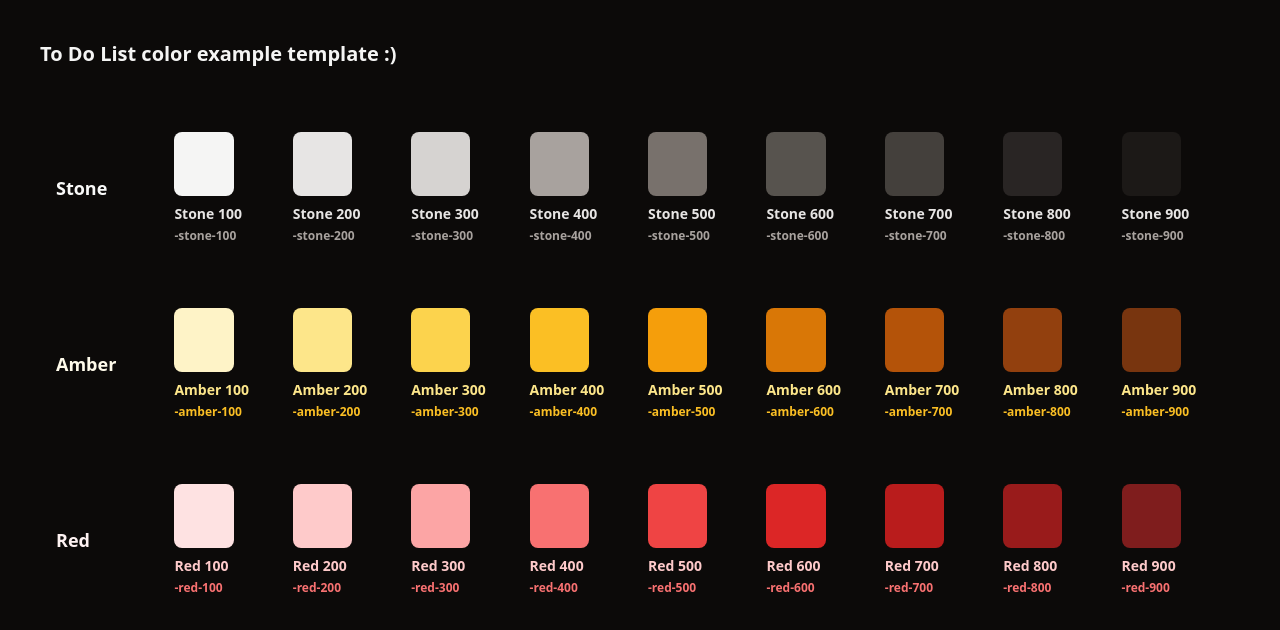
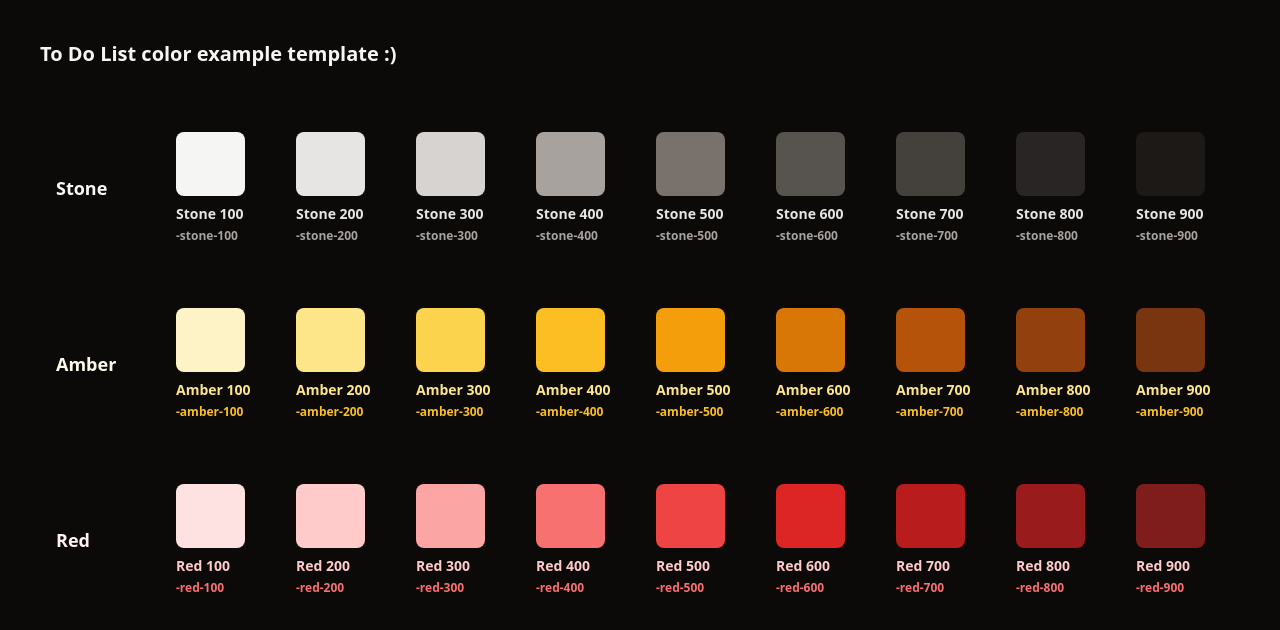
Before and after one commit to Emanuel-Hosu/ToDoList, a website: page src/color_template.html in a window 1280 px wide. Drawn offline with nearby package versions, Linux system fonts and the light colour scheme.

Commit message:
Added responive to colors template v.1.1
Finished colors template

```diff
--- a/src/color_template.html
+++ b/src/color_template.html
@@ -15,12 +15,12 @@
         <!--End of Title-->
 
         <!--Start of color template Stone-->
-        <div class="md:justify-center md:items-center grid md:grid-cols-10 mt-16 ml-4 font-bold text-lg">
+        <div class="md:items-center gap-4 grid grid-cols-4 md:grid-cols-10 mt-16 md:ml-4 font-bold text-lg ustify-center">
             <p class="text-stone-50">Stone</p>
             <!-- Example nr.1 -->
             <section>
                 <div>
-                    <div class="bg-stone-100 rounded-lg md:w-3/6 md:h-16">
+                    <div class="bg-stone-100 rounded-lg w-6/6 md:w-4/6 h-16 md:h-16">
                     </div>
                     <div alt="Text color">
                         <p class="pt-2 pb-1 font-bold text-sm text-stone-200">Stone 100</p>
@@ -33,7 +33,7 @@
             <!-- Example nr.2 -->
             <section>
                 <div>
-                    <div class="bg-stone-200 rounded-lg md:w-3/6 md:h-16">
+                    <div class="bg-stone-200 rounded-lg w-6/6 md:w-4/6 h-16 md:h-16">
                     </div>
                     <div alt="Text color">
                         <p class="pt-2 pb-1 font-bold text-sm text-stone-200">Stone 200</p>
@@ -46,7 +46,7 @@
             <!-- Example nr.3 -->
             <section>
                 <div>
-                    <div class="bg-stone-300 rounded-lg md:w-3/6 md:h-16">
+                    <div class="bg-stone-300 rounded-lg w-6/6 md:w-4/6 h-16 md:h-16">
                     </div>
                     <div alt="Text color">
                         <p class="pt-2 pb-1 font-bold text-sm text-stone-200">Stone 300</p>
@@ -59,7 +59,7 @@
             <!-- Example nr.4 -->
             <section>
                 <div>
-                    <div class="bg-stone-400 rounded-lg md:w-3/6 md:h-16">
+                    <div class="bg-stone-400 rounded-lg w-6/6 md:w-4/6 h-16 md:h-16">
                     </div>
                     <div alt="Text color">
                         <p class="pt-2 pb-1 font-bold text-sm text-stone-200">Stone 400</p>
@@ -72,7 +72,7 @@
             <!-- Example nr.5 -->
             <section>
                 <div>
-                    <div class="bg-stone-500 rounded-lg md:w-3/6 md:h-16">
+                    <div class="bg-stone-500 rounded-lg w-6/6 md:w-4/6 h-16 md:h-16">
                     </div>
                     <div alt="Text color">
                         <p class="pt-2 pb-1 font-bold text-sm text-stone-200">Stone 500</p>
@@ -85,7 +85,7 @@
             <!-- Example nr.6 -->
             <section>
                 <div>
-                    <div class="bg-stone-600 rounded-lg md:w-3/6 md:h-16">
+                    <div class="bg-stone-600 rounded-lg w-6/6 md:w-4/6 h-16 md:h-16">
                     </div>
                     <div alt="Text color">
                         <p class="pt-2 pb-1 font-bold text-sm text-stone-200">Stone 600</p>
@@ -98,7 +98,7 @@
             <!-- Example nr.7 -->
             <section>
                 <div>
-                    <div class="bg-stone-700 rounded-lg md:w-3/6 md:h-16">
+                    <div class="bg-stone-700 rounded-lg w-6/6 md:w-4/6 h-16 md:h-16">
                     </div>
                     <div alt="Text color">
                         <p class="pt-2 pb-1 font-bold text-sm text-stone-200">Stone 700</p>
@@ -111,7 +111,7 @@
             <!-- Example nr.8 -->
             <section>
                 <div>
-                    <div class="bg-stone-800 rounded-lg md:w-3/6 md:h-16">
+                    <div class="bg-stone-800 rounded-lg w-6/6 md:w-4/6 h-16 md:h-16">
                     </div>
                     <div alt="Text color">
                         <p class="pt-2 pb-1 font-bold text-sm text-stone-200">Stone 800</p>
@@ -124,7 +124,7 @@
             <!-- Example nr.9 -->
             <section>
                 <div>
-                    <div class="bg-stone-900 rounded-lg md:w-3/6 md:h-16">
+                    <div class="bg-stone-900 rounded-lg w-6/6 md:w-4/6 h-16 md:h-16">
                     </div>
                     <div alt="Text color">
                         <p class="pt-2 pb-1 font-bold text-sm text-stone-200">Stone 900</p>
@@ -137,12 +137,12 @@
         <!-- Author Emanuel Hosu End of color template Stone-->
 
         <!--Start of color template Amber-->
-        <div class="md:justify-center md:items-center grid md:grid-cols-10 mt-16 ml-4 font-bold text-lg">
+        <div class="justify-center md:items-center gap-4 grid grid-cols-4 md:grid-cols-10 mt-16 md:ml-4 font-bold text-lg">
             <p class="text-amber-50">Amber</p>
             <!-- Example nr.1 -->
             <section>
                 <div>
-                    <div class="bg-amber-100 rounded-lg md:w-3/6 md:h-16">
+                    <div class="bg-amber-100 rounded-lg w-6/6 md:w-4/6 h-16 md:h-16">
                     </div>
                     <div alt="Text color">
                         <p class="pt-2 pb-1 font-bold text-amber-200 text-sm">Amber 100</p>
@@ -155,7 +155,7 @@
             <!-- Example nr.2 -->
             <section>
                 <div>
-                    <div class="bg-amber-200 rounded-lg md:w-3/6 md:h-16">
+                    <div class="bg-amber-200 rounded-lg w-6/6 md:w-4/6 h-16 md:h-16">
                     </div>
                     <div alt="Text color">
                         <p class="pt-2 pb-1 font-bold text-amber-200 text-sm">Amber 200</p>
@@ -168,7 +168,7 @@
             <!-- Example nr.3 -->
             <section>
                 <div>
-                    <div class="bg-amber-300 rounded-lg md:w-3/6 md:h-16">
+                    <div class="bg-amber-300 rounded-lg w-6/6 md:w-4/6 h-16 md:h-16">
                     </div>
                     <div alt="Text color">
                         <p class="pt-2 pb-1 font-bold text-amber-200 text-sm">Amber 300</p>
@@ -181,7 +181,7 @@
             <!-- Example nr.4 -->
             <section>
                 <div>
-                    <div class="bg-amber-400 rounded-lg md:w-3/6 md:h-16">
+                    <div class="bg-amber-400 rounded-lg w-6/6 md:w-4/6 h-16 md:h-16">
                     </div>
                     <div alt="Text color">
                         <p class="pt-2 pb-1 font-bold text-amber-200 text-sm">Amber 400</p>
@@ -194,7 +194,7 @@
             <!-- Example nr.5 -->
             <section>
                 <div>
-                    <div class="bg-amber-500 rounded-lg md:w-3/6 md:h-16">
+                    <div class="bg-amber-500 rounded-lg w-6/6 md:w-4/6 h-16 md:h-16">
                     </div>
                     <div alt="Text color">
                         <p class="pt-2 pb-1 font-bold text-amber-200 text-sm">Amber 500</p>
@@ -207,7 +207,7 @@
             <!-- Example nr.6 -->
             <section>
                 <div>
-                    <div class="bg-amber-600 rounded-lg md:w-3/6 md:h-16">
+                    <div class="bg-amber-600 rounded-lg w-6/6 md:w-4/6 h-16 md:h-16">
                     </div>
                     <div alt="Text color">
                         <p class="pt-2 pb-1 font-bold text-amber-200 text-sm">Amber 600</p>
@@ -220,7 +220,7 @@
             <!-- Example nr.7 -->
             <section>
                 <div>
-                    <div class="bg-amber-700 rounded-lg md:w-3/6 md:h-16">
+                    <div class="bg-amber-700 rounded-lg w-6/6 md:w-4/6 h-16 md:h-16">
                     </div>
                     <div alt="Text color">
                         <p class="pt-2 pb-1 font-bold text-amber-200 text-sm">Amber 700</p>
@@ -233,7 +233,7 @@
             <!-- Example nr.8 -->
             <section>
                 <div>
-                    <div class="bg-amber-800 rounded-lg md:w-3/6 md:h-16">
+                    <div class="bg-amber-800 rounded-lg w-6/6 md:w-4/6 h-16 md:h-16">
                     </div>
                     <div alt="Text color">
                         <p class="pt-2 pb-1 font-bold text-amber-200 text-sm">Amber 800</p>
@@ -246,7 +246,7 @@
             <!-- Example nr.9 -->
             <section>
                 <div>
-                    <div class="bg-amber-900 rounded-lg md:w-3/6 md:h-16">
+                    <div class="bg-amber-900 rounded-lg w-6/6 md:w-4/6 h-16 md:h-16">
                     </div>
                     <div alt="Text color">
                         <p class="pt-2 pb-1 font-bold text-amber-200 text-sm">Amber 900</p>
@@ -259,12 +259,12 @@
         <!-- Author Emanuel Hosu End of color template Amber-->
 
         <!--Start of color template Red-->
-        <div class="md:justify-center md:items-center grid md:grid-cols-10 mt-16 ml-4 font-bold text-lg">
+        <div class="justify-center md:items-center gap-4 grid grid-cols-4 md:grid-cols-10 mt-16 md:ml-4 font-bold text-lg">
             <p class="text-red-50">Red</p>
             <!-- Example nr.1 -->
             <section>
                 <div>
-                    <div class="bg-red-100 rounded-lg md:w-3/6 md:h-16">
+                    <div class="bg-red-100 rounded-lg w-6/6 md:w-4/6 h-16 md:h-16">
                     </div>
                     <div alt="Text color">
                         <p class="pt-2 pb-1 font-bold text-red-200 text-sm">Red 100</p>
@@ -277,7 +277,7 @@
             <!-- Example nr.2 -->
             <section>
                 <div>
-                    <div class="bg-red-200 rounded-lg md:w-3/6 md:h-16">
+                    <div class="bg-red-200 rounded-lg w-6/6 md:w-4/6 h-16 md:h-16">
                     </div>
                     <div alt="Text color">
                         <p class="pt-2 pb-1 font-bold text-red-200 text-sm">Red 200</p>
@@ -290,7 +290,7 @@
             <!-- Example nr.3 -->
             <section>
                 <div>
-                    <div class="bg-red-300 rounded-lg md:w-3/6 md:h-16">
+                    <div class="bg-red-300 rounded-lg w-6/6 md:w-4/6 h-16 md:h-16">
                     </div>
                     <div alt="Text color">
                         <p class="pt-2 pb-1 font-bold text-red-200 text-sm">Red 300</p>
@@ -303,7 +303,7 @@
             <!-- Example nr.4 -->
             <section>
                 <div>
-                    <div class="bg-red-400 rounded-lg md:w-3/6 md:h-16">
+                    <div class="bg-red-400 rounded-lg w-6/6 md:w-4/6 h-16 md:h-16">
                     </div>
                     <div alt="Text color">
                         <p class="pt-2 pb-1 font-bold text-red-200 text-sm">Red 400</p>
@@ -316,7 +316,7 @@
             <!-- Example nr.5 -->
             <section>
                 <div>
-                    <div class="bg-red-500 rounded-lg md:w-3/6 md:h-16">
+                    <div class="bg-red-500 rounded-lg w-6/6 md:w-4/6 h-16 md:h-16">
                     </div>
                     <div alt="Text color">
                         <p class="pt-2 pb-1 font-bold text-red-200 text-sm">Red 500</p>
@@ -329,7 +329,7 @@
             <!-- Example nr.6 -->
             <section>
                 <div>
-                    <div class="bg-red-600 rounded-lg md:w-3/6 md:h-16">
+                    <div class="bg-red-600 rounded-lg w-6/6 md:w-4/6 h-16 md:h-16">
                     </div>
                     <div alt="Text color">
                         <p class="pt-2 pb-1 font-bold text-red-200 text-sm">Red 600</p>
@@ -342,7 +342,7 @@
             <!-- Example nr.7 -->
             <section>
                 <div>
-                    <div class="bg-red-700 rounded-lg md:w-3/6 md:h-16">
+                    <div class="bg-red-700 rounded-lg w-6/6 md:w-4/6 h-16 md:h-16">
                     </div>
                     <div alt="Text color">
                         <p class="pt-2 pb-1 font-bold text-red-200 text-sm">Red 700</p>
@@ -355,7 +355,7 @@
             <!-- Example nr.8 -->
             <section>
                 <div>
-                    <div class="bg-red-800 rounded-lg md:w-3/6 md:h-16">
+                    <div class="bg-red-800 rounded-lg w-6/6 md:w-4/6 h-16 md:h-16">
                     </div>
                     <div alt="Text color">
                         <p class="pt-2 pb-1 font-bold text-red-200 text-sm">Red 800</p>
@@ -368,7 +368,7 @@
             <!-- Example nr.9 -->
             <section>
                 <div>
-                    <div class="bg-red-900 rounded-lg md:w-3/6 md:h-16">
+                    <div class="bg-red-900 rounded-lg w-6/6 md:w-4/6 h-16 md:h-16">
                     </div>
                     <div alt="Text color">
                         <p class="pt-2 pb-1 font-bold text-red-200 text-sm">Red 900</p>
@@ -379,8 +379,6 @@
             <!-- End Example nr.9 -->
         </div>
         <!-- Author Emanuel Hosu End of color template Red-->
-
-
     </section>
     <!--End of global page start-->
 </body>
```
